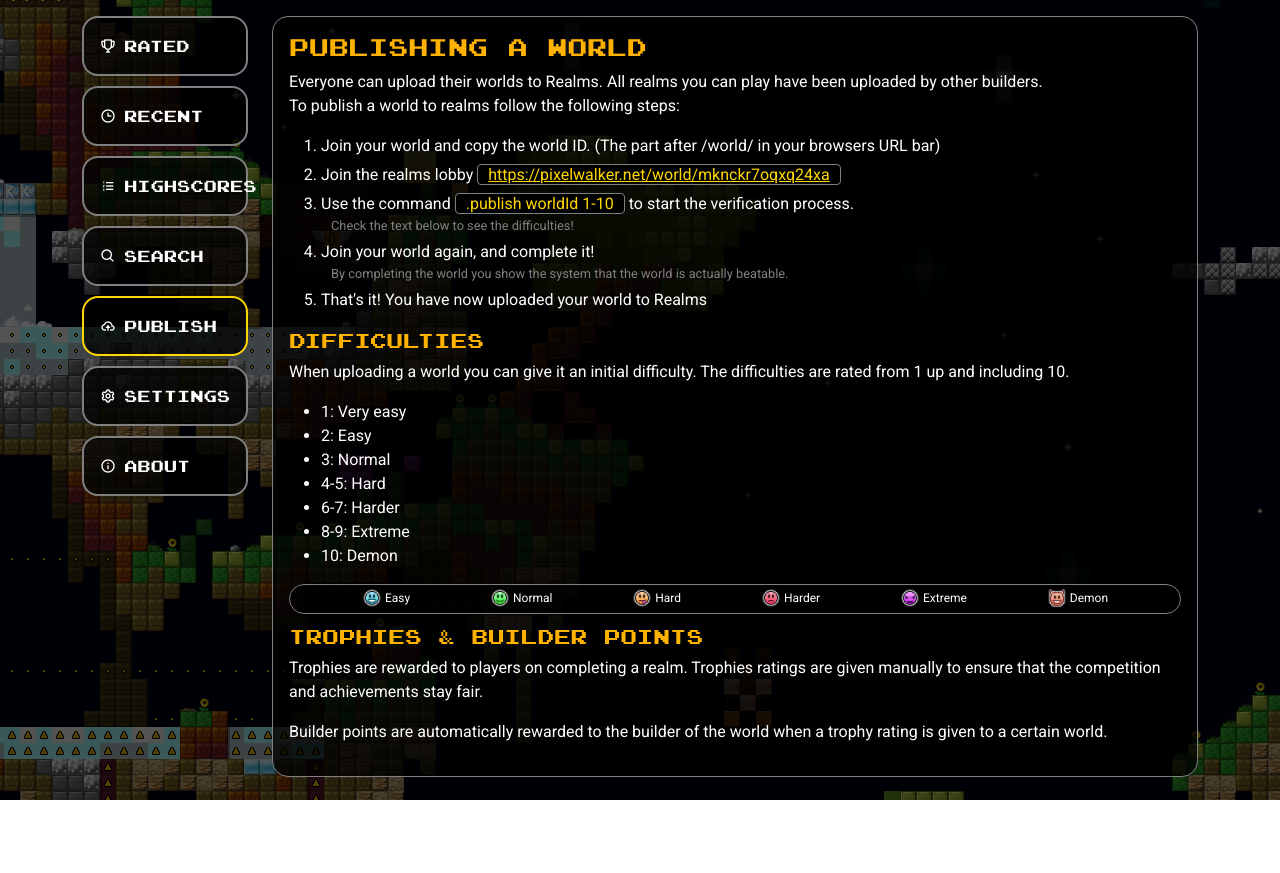
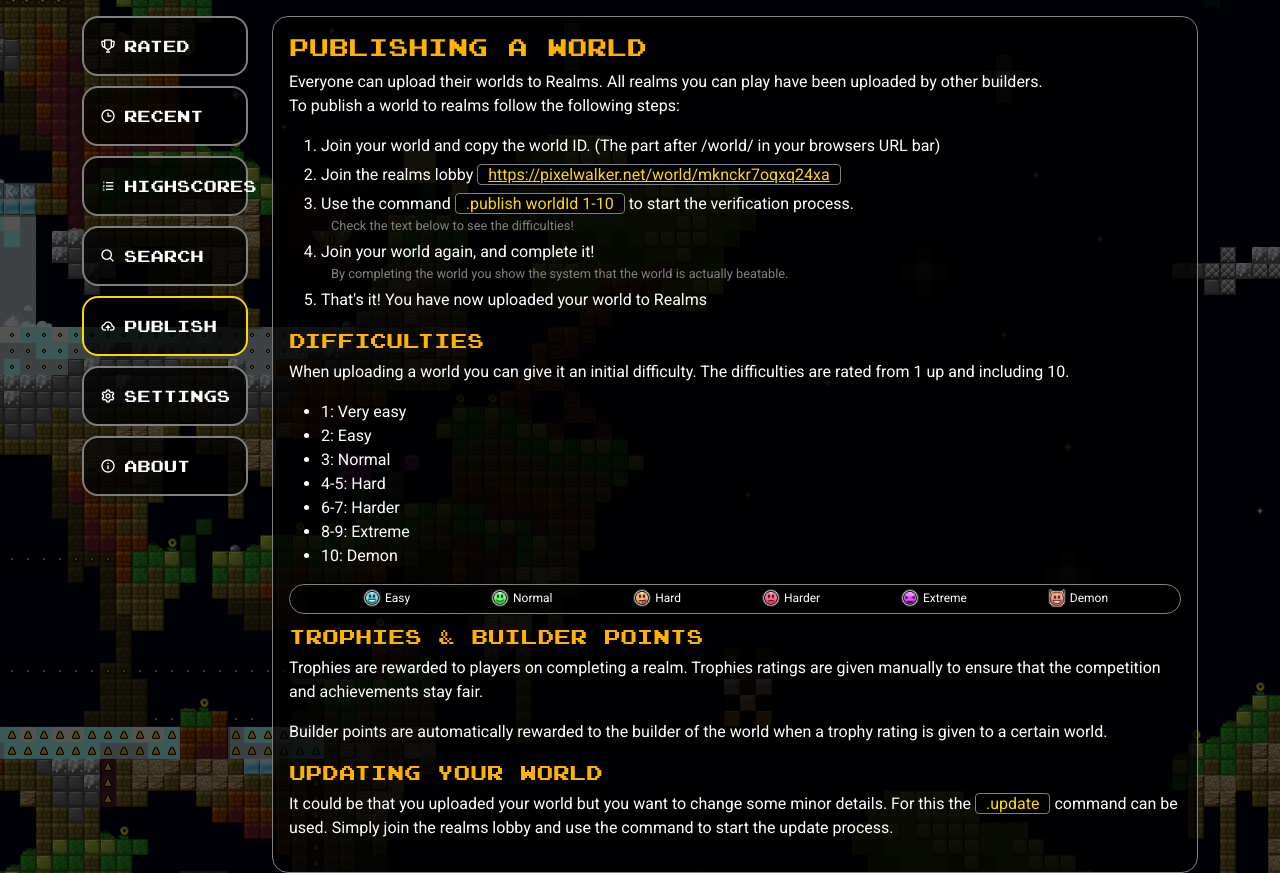
Before and after one commit to MartenM/Realms-Web, a SvelteKit app: page /publish in a window 1280 px wide. Before the commit the page ends 800 px from the top, so only its background shows below. Built offline with nearby package versions, Linux system fonts and the light colour scheme; no server answers.

Commit message:
Added update documentation

```diff
--- a/src/routes/(wide)/publish/+page.svelte
+++ b/src/routes/(wide)/publish/+page.svelte
@@ -39,7 +39,8 @@
 	<h5>Trophies & Builder points</h5>
 	<p>Trophies are rewarded to players on completing a realm. Trophies ratings are given manually to ensure that the competition and achievements stay fair.</p>
 	<p>Builder points are automatically rewarded to the builder of the world when a trophy rating is given to a certain world.</p>
-
+	<h5>Updating your world</h5>
+	<p>It could be that you uploaded your world but you want to change some minor details. For this the <span class="code">.update</span> command can be used. Simply join the realms lobby and use the command to start the update process.</p>
 </div>
 
 <style>
```
